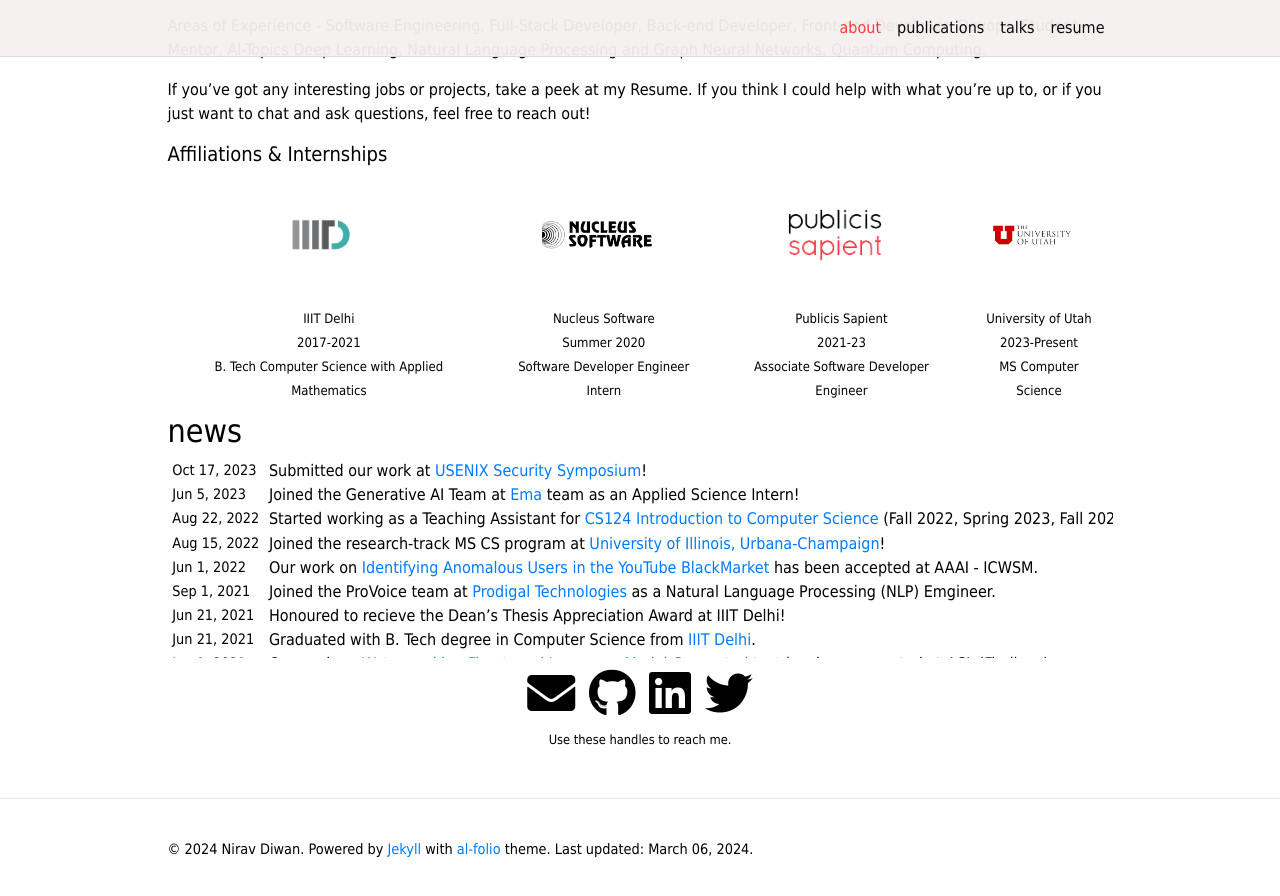
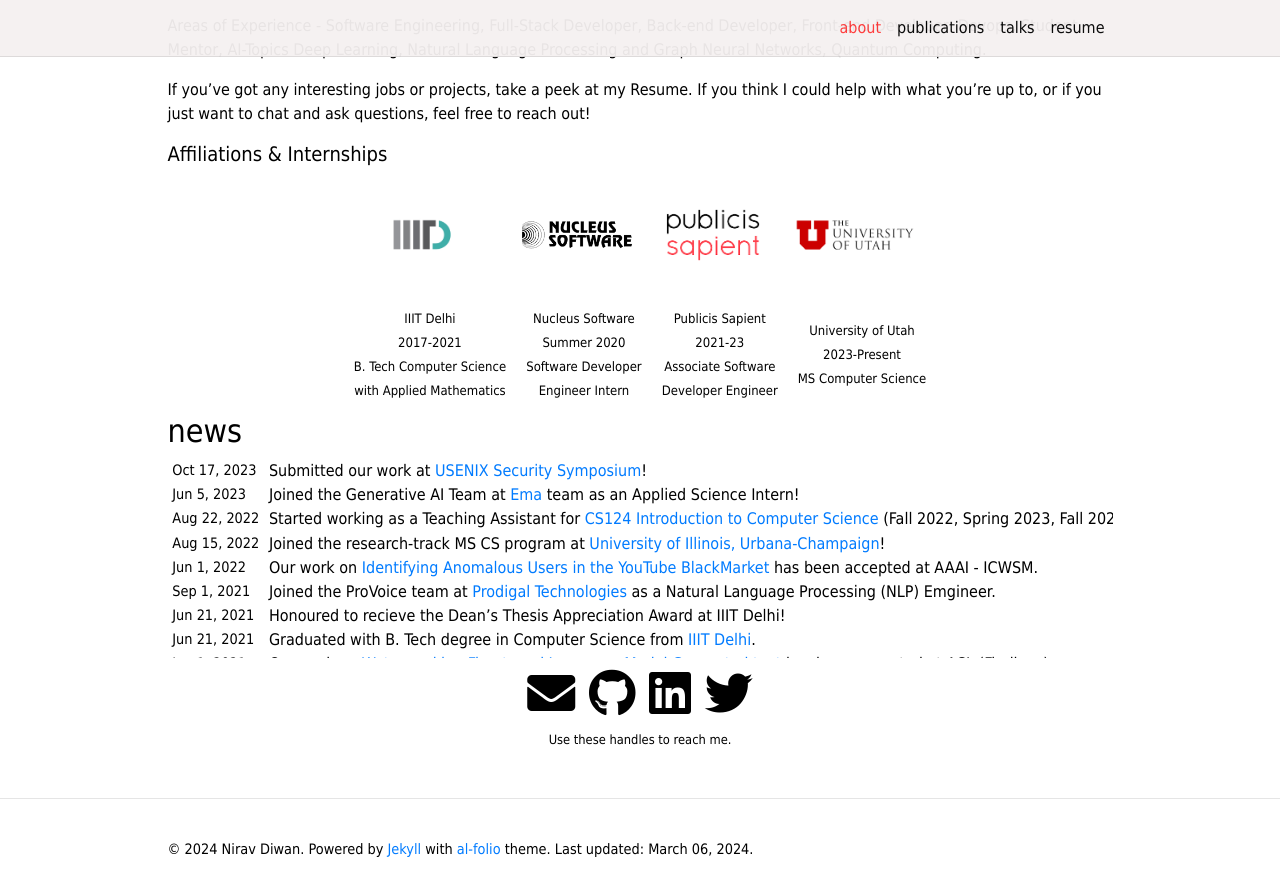
Before and after one commit to abhishekrajgaria/abhishekrajgaria.github.io, a Jekyll site: the page built from _pages/about.md, in a window 1280 px wide and 900 px high, scrolled down 594 px. Shown: the top 896 px of the window. Built offline with Jekyll 4.4.1, drawn with Linux system fonts in a browser that asks for light colours; full-size pictures stand in for the smaller copies a plugin makes; comment, search, counter and statistics services are not loaded; a style sheet for code colours, icons or effects is not loaded.

Commit message:
update affiliation

```diff
--- a/_includes/affiliations.html
+++ b/_includes/affiliations.html
@@ -18,14 +18,14 @@
             </td>
             <td align="center">
                 <a href="https://www.cs.utah.edu/" target="_blank">
-                <img style="width:80px" src="/assets/img/utah.png"></a>&nbsp; &nbsp;
+                <img style="width:120px" src="/assets/img/utah.png"></a>&nbsp; &nbsp;
             </td>
 
         </tr>
         <tr>
-            <td align="center" style="padding: 10px;"><font size="2">IIIT Delhi<br>2017-2021<br>B. Tech Computer Science with Applied Mathematics</font></td>
-            <td align="center" style="padding: 10px;"><font size="2">Nucleus Software<br>Summer 2020<br>Software Developer Engineer Intern<br> </font></td>
-            <td align="center" style="padding: 10px;"><font size="2">Publicis Sapient<br>2021-23<br> Associate Software Developer Engineer<br></font></td>
+            <td align="center" style="padding: 10px;"><font size="2">IIIT Delhi<br>2017-2021<br>B. Tech Computer Science <br> with Applied Mathematics</font></td>
+            <td align="center" style="padding: 10px;"><font size="2">Nucleus Software<br>Summer 2020<br>Software Developer <br> Engineer Intern<br> </font></td>
+            <td align="center" style="padding: 10px;"><font size="2">Publicis Sapient<br>2021-23<br> Associate Software <br> Developer Engineer<br></font></td>
             <td align="center" style="padding: 10px;"><font size="2">University of Utah<br>2023-Present<br>MS Computer Science</font></td>
         </tr>
         </tbody>
```
